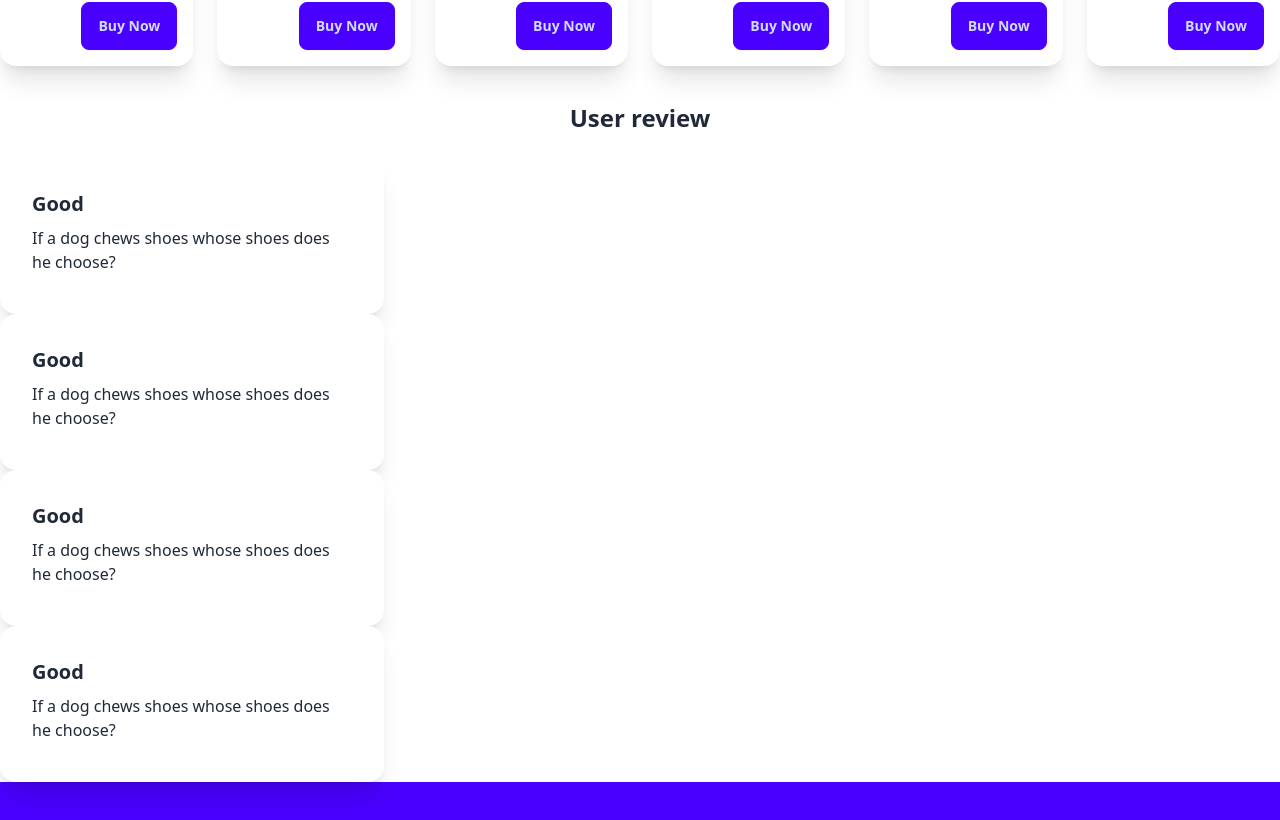
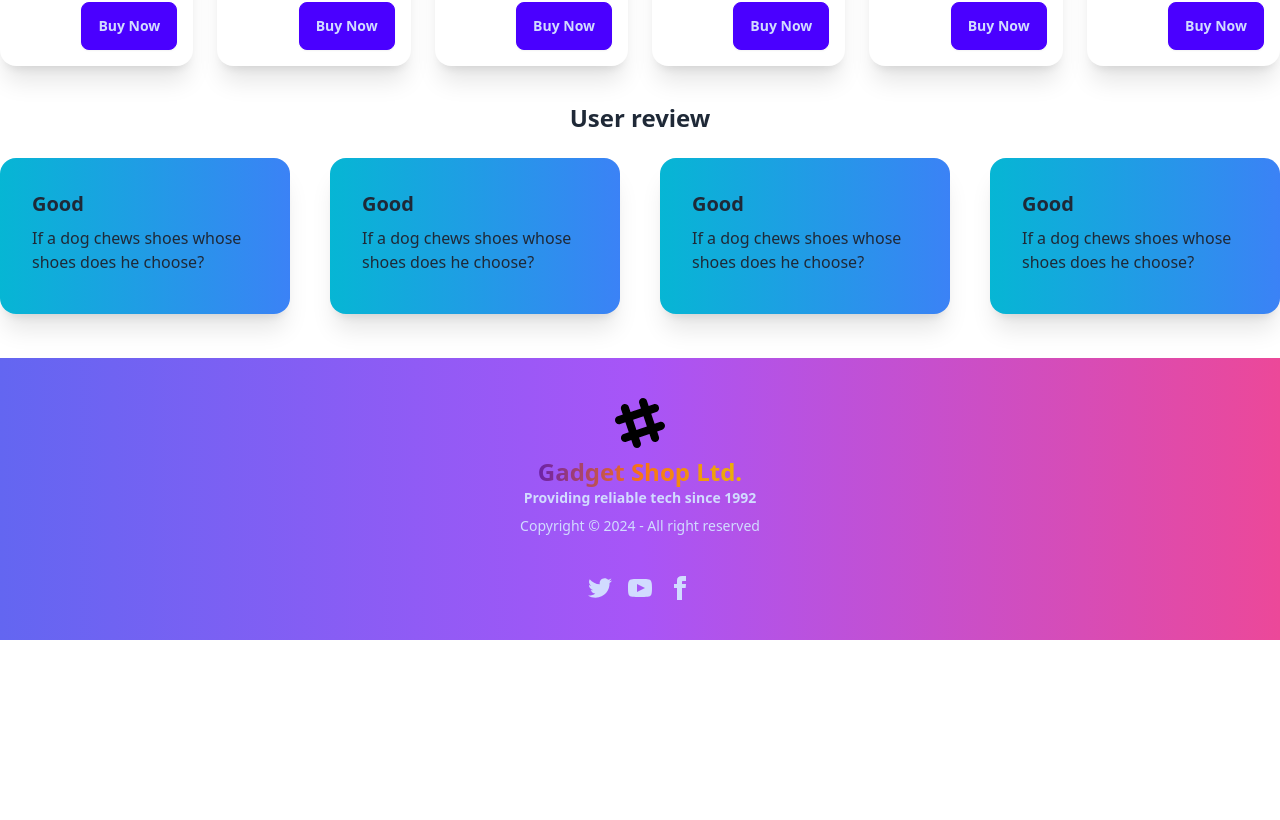
Before and after one commit to Dipto842/Getet-sop, a React (Vite) app: page / in a window 1280 px wide. Shown: the part 1118-1938 px from the top of the page. After the commit the page ends 1758 px from the top, so only its background shows below. Built offline with nearby package versions, Linux system fonts and the light colour scheme.

Commit message:
add footer

```diff
--- a/src/Componet/Pajes/HomePages/UserRevus/Reviwes.jsx
+++ b/src/Componet/Pajes/HomePages/UserRevus/Reviwes.jsx
@@ -1,28 +1,28 @@
 const Reviwes = () => {
   return (
-    <div>
-      <div className="card bg-base-100 w-96 shadow-xl">
+    <div className="flex gap-10 justify-center mb-11 ">
+      <div className="card bg-gradient-to-r from-cyan-500 to-blue-500 w-96 shadow-xl ">
         <div className="card-body">
           <h2 className="card-title">Good</h2>
           <p>If a dog chews shoes whose shoes does he choose?</p>
           <div className="card-actions justify-end"></div>
         </div>
       </div>
-      <div className="card bg-base-100 w-96 shadow-xl">
+      <div className="card bg-base-100 bg-gradient-to-r from-cyan-500 to-blue-500 w-96 shadow-xl">
         <div className="card-body">
           <h2 className="card-title">Good</h2>
           <p>If a dog chews shoes whose shoes does he choose?</p>
           <div className="card-actions justify-end"></div>
         </div>
       </div>
-      <div className="card bg-base-100 w-96 shadow-xl">
+      <div className="card bg-base-100 bg-gradient-to-r from-cyan-500 to-blue-500 w-96 shadow-xl">
         <div className="card-body">
           <h2 className="card-title">Good</h2>
           <p>If a dog chews shoes whose shoes does he choose?</p>
           <div className="card-actions justify-end"></div>
         </div>
       </div>
-      <div className="card bg-base-100 w-96 shadow-xl">
+      <div className="card bg-base-100 bg-gradient-to-r from-cyan-500 to-blue-500 w-96 shadow-xl">
         <div className="card-body">
           <h2 className="card-title">Good</h2>
           <p>If a dog chews shoes whose shoes does he choose?</p>
--- a/src/Componet/Pajes/ShearPages/Footer/Footer.jsx
+++ b/src/Componet/Pajes/ShearPages/Footer/Footer.jsx
@@ -3,11 +3,11 @@
 const Footer = () => {
     return (
         <div>
-            <footer className="footer footer-center p-10 bg-primary text-primary-content">
+            <footer className="footer footer-center p-10 bg-gradient-to-r from-indigo-500 via-purple-500 to-pink-500 text-primary-content">
   <div>
-    <svg width="50" height="50" viewBox="0 0 24 24" xmlns="http://www.w3.org/2000/svg" fillRule="evenodd" clipRule="evenodd" className="inline-block fill-current"><path d="M22.672 15.226l-2.432.811.841 2.515c.33 1.019-.209 2.127-1.23 2.456-1.15.325-2.148-.321-2.463-1.226l-.84-2.518-5.013 1.677.84 2.517c.391 1.203-.434 2.542-1.831 2.542-.88 0-1.601-.564-1.86-1.314l-.842-2.516-2.431.809c-1.135.328-2.145-.317-2.463-1.229-.329-1.018.211-2.127 1.231-2.456l2.432-.809-1.621-4.823-2.432.808c-1.355.384-2.558-.59-2.558-1.839 0-.817.509-1.582 1.327-1.846l2.433-.809-.842-2.515c-.33-1.02.211-2.129 1.232-2.458 1.02-.329 2.13.209 2.461 1.229l.842 2.515 5.011-1.677-.839-2.517c-.403-1.238.484-2.553 1.843-2.553.819 0 1.585.509 1.85 1.326l.841 2.517 2.431-.81c1.02-.33 2.131.211 2.461 1.229.332 1.018-.21 2.126-1.23 2.456l-2.433.809 1.622 4.823 2.433-.809c1.242-.401 2.557.484 2.557 1.838 0 .819-.51 1.583-1.328 1.847m-8.992-6.428l-5.01 1.675 1.619 4.828 5.011-1.674-1.62-4.829z"></path></svg>
+    <svg width="50" height="50" viewBox="0 0 24 24" xmlns="http://www.w3.org/2000/svg" fillRule="evenodd" clipRule="evenodd" className="inline-block fill-current  text-black"><path d="M22.672 15.226l-2.432.811.841 2.515c.33 1.019-.209 2.127-1.23 2.456-1.15.325-2.148-.321-2.463-1.226l-.84-2.518-5.013 1.677.84 2.517c.391 1.203-.434 2.542-1.831 2.542-.88 0-1.601-.564-1.86-1.314l-.842-2.516-2.431.809c-1.135.328-2.145-.317-2.463-1.229-.329-1.018.211-2.127 1.231-2.456l2.432-.809-1.621-4.823-2.432.808c-1.355.384-2.558-.59-2.558-1.839 0-.817.509-1.582 1.327-1.846l2.433-.809-.842-2.515c-.33-1.02.211-2.129 1.232-2.458 1.02-.329 2.13.209 2.461 1.229l.842 2.515 5.011-1.677-.839-2.517c-.403-1.238.484-2.553 1.843-2.553.819 0 1.585.509 1.85 1.326l.841 2.517 2.431-.81c1.02-.33 2.131.211 2.461 1.229.332 1.018-.21 2.126-1.23 2.456l-2.433.809 1.622 4.823 2.433-.809c1.242-.401 2.557.484 2.557 1.838 0 .819-.51 1.583-1.328 1.847m-8.992-6.428l-5.01 1.675 1.619 4.828 5.011-1.674-1.62-4.829z"></path></svg>
     <p className="font-bold">
-      ACME Industries Ltd. <br/>Providing reliable tech since 1992
+   <span className="text-2xl font-bold bg-gradient-to-r text-transparent bg-clip-text  inline-block  from-purple-800  via-orange-500  to-yellow-500"> Gadget Shop Ltd.</span> <br/>Providing reliable tech since 1992
     </p>
     <p>Copyright © 2024 - All right reserved</p>
   </div>
```
